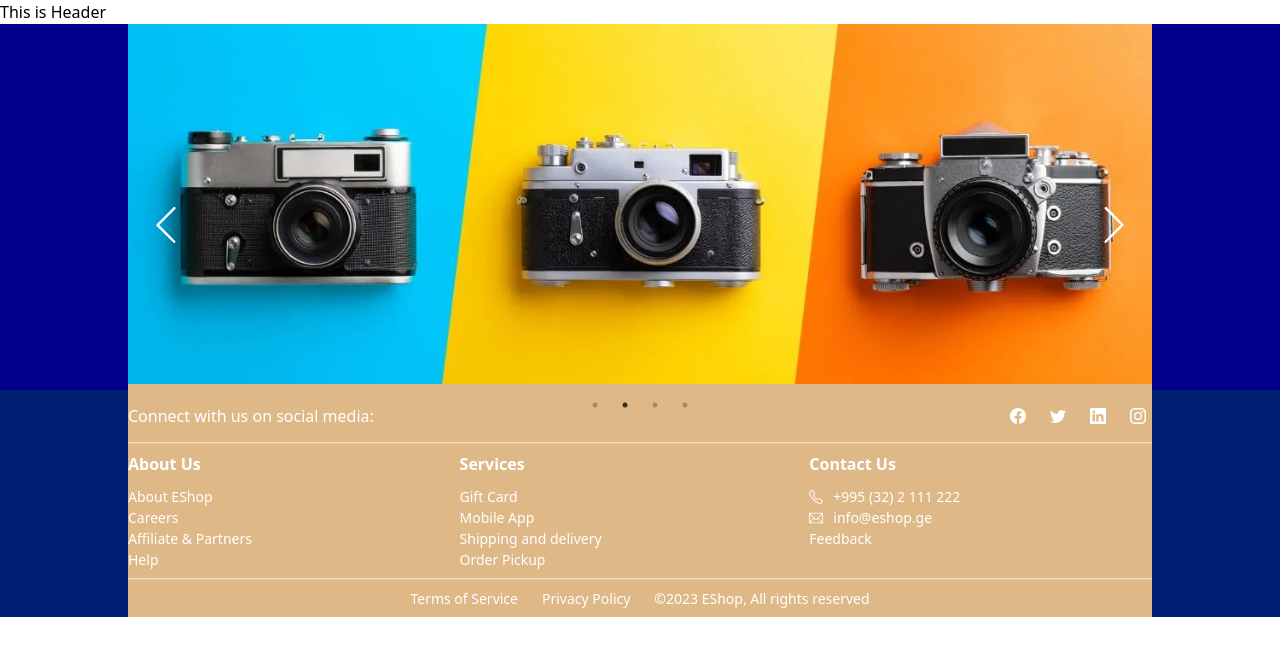
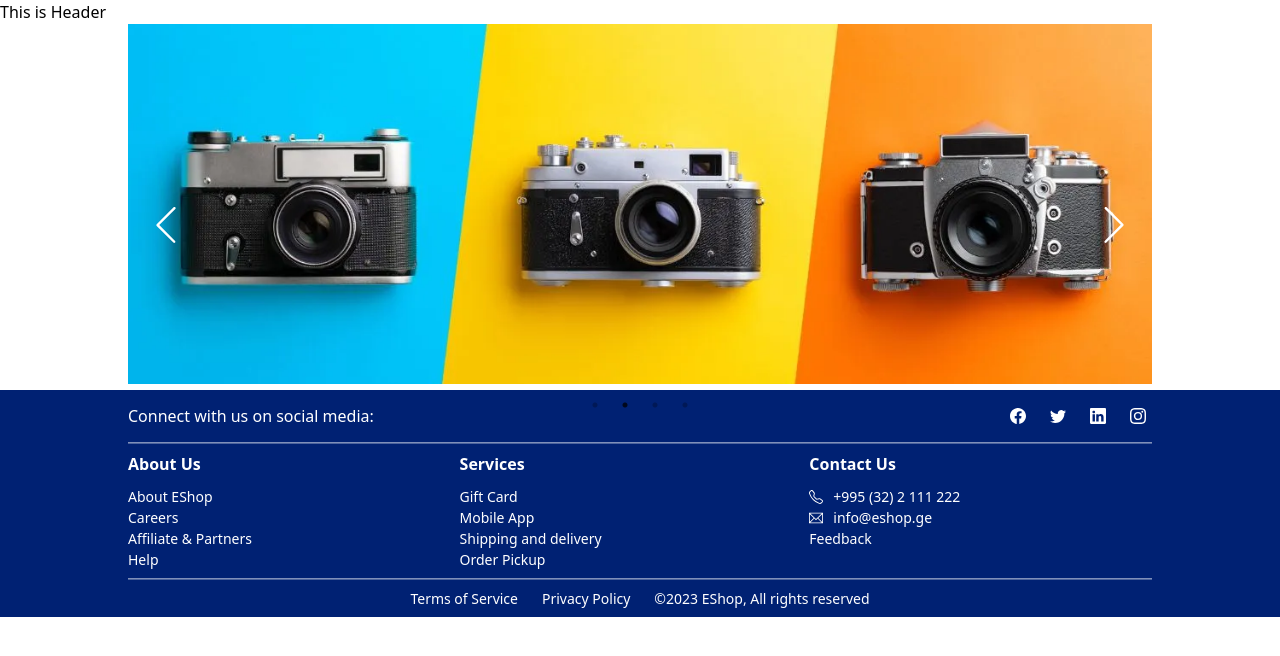
Before and after one commit to NKabe1/E-commerce, a React (Vite) app: page / in a window 1280 px wide. Shown: the top 656 px of the page. Built offline with nearby package versions, Linux system fonts and the light colour scheme.

Commit message:
fix(commented-unnecessary-bg-colors)

```diff
--- a/src/components/MainContainer/SMainContainer.styled.ts
+++ b/src/components/MainContainer/SMainContainer.styled.ts
@@ -2,7 +2,7 @@ import styled from "styled-components";
 
 
 export const SMainContainer = styled.div`
-  background-color: burlywood;
+  //background-color: burlywood;
   margin: auto;
   width: 80%;
 `;
--- a/src/layouts/MainLayout/SMainLayout.styled.ts
+++ b/src/layouts/MainLayout/SMainLayout.styled.ts
@@ -2,7 +2,7 @@ import styled from "styled-components";
 
 export const SMainLayoutWrapper = styled.div`
   width: 100%;
-  background-color: darkblue;
+  //background-color: darkblue;
   display: flex;
   justify-content: center;
 `
```
